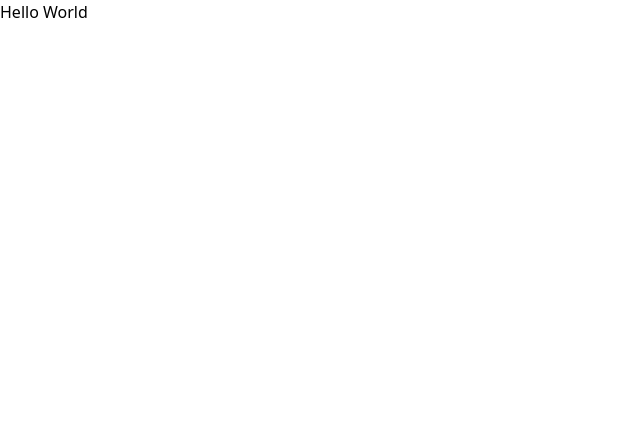
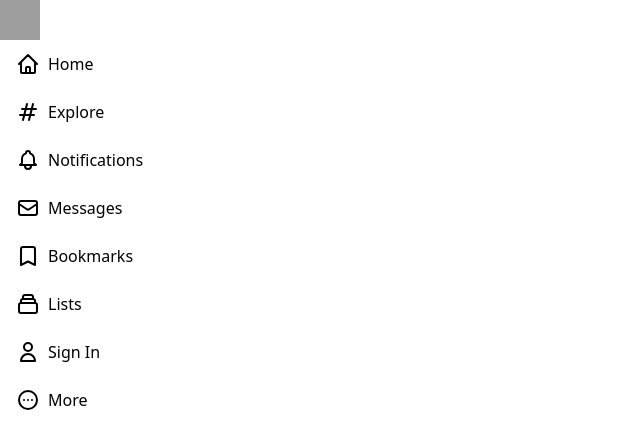
Before and after one commit to kabandr/twitter-clone, a Next.js app: page / in a window 1280 px wide. Shown: the top 448 px of the page, without its empty margins (0-640 px from the left). Built offline with nearby package versions, Linux system fonts and the light colour scheme; grey boxes are pictures that could not be loaded.

Commit message:
added sidebar component

```diff
--- /dev/null
+++ b/components/Sidebar.tsx
@@ -0,0 +1,31 @@
+import React from 'react'
+
+import {
+    BellIcon,
+    HashtagIcon,
+    BookmarkIcon,
+    CollectionIcon,
+    DotsCircleHorizontalIcon,
+    MailIcon,
+    UserIcon,
+    HomeIcon
+} from '@heroicons/react/outline'
+import SidebarRow from './SidebarRow'
+
+function Sidebar() {
+    return (
+        <div className='flex flex-col'>
+            <img className='h-10 w-10' src="https://links.papareact.com/drq" alt="" />
+            <SidebarRow Icon={HomeIcon} title="Home" />
+            <SidebarRow Icon={HashtagIcon} title="Explore" />
+            <SidebarRow Icon={BellIcon} title="Notifications" />
+            <SidebarRow Icon={MailIcon} title="Messages" />
+            <SidebarRow Icon={BookmarkIcon} title="Bookmarks" />
+            <SidebarRow Icon={CollectionIcon} title="Lists" />
+            <SidebarRow Icon={UserIcon} title="Sign In" />
+            <SidebarRow Icon={DotsCircleHorizontalIcon} title="More" />
+        </div>
+    )
+}
+
+export default Sidebar
--- /dev/null
+++ b/components/SidebarRow.tsx
@@ -0,0 +1,17 @@
+import React, { SVGProps } from 'react'
+
+interface Props {
+    Icon: (props: SVGProps<SVGSVGElement>) => JSX.Element
+    title: string
+}
+
+function SidebarRow({ Icon, title }: Props) {
+    return (
+        <div className='flex items-center space-x-2 rounded-full px-4 py-3 hover:bg-gray-100 transition-all duration-200 group'>
+            <Icon className="h-6 w-6" />
+            <p className='group-hover:text-twitter'>{title}</p>
+        </div>
+    )
+}
+
+export default SidebarRow
--- a/package.json
+++ b/package.json
@@ -6,6 +6,7 @@
     "start": "next start"
   },
   "dependencies": {
+    "@heroicons/react": "^1.0.6",
     "next": "latest",
     "react": "^17.0.2",
     "react-dom": "^17.0.2"
--- a/pages/index.tsx
+++ b/pages/index.tsx
@@ -1,5 +1,6 @@
 import type { NextPage } from 'next'
 import Head from 'next/head'
+import Sidebar from '../components/Sidebar'
 
 const Home: NextPage = () => {
   return (
@@ -8,7 +9,13 @@
         <title>Twitter Clone</title>
       </Head>
 
-      <h1>Hello World</h1>
+      <main>
+        <Sidebar />
+
+        {/* Feed */}
+
+        {/* Widget */}
+      </main>
 
     </div>
   )
--- a/tailwind.config.js
+++ b/tailwind.config.js
@@ -4,7 +4,11 @@
     './components/**/*.{js,ts,jsx,tsx}',
   ],
   theme: {
-    extend: {},
+    extend: {
+      colors: {
+        twitter: '#00ADED',
+      },
+    },
   },
   plugins: [],
 }
```
Also changed, not shown: 1 other file (tests, documents, lock files or other folders).
